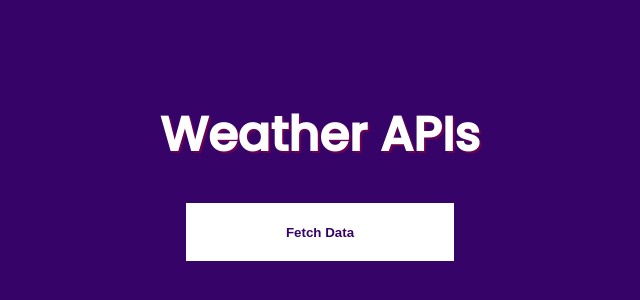
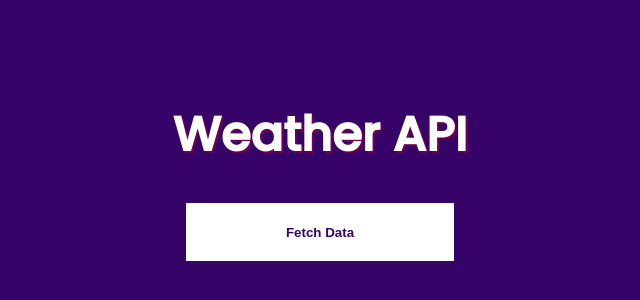
Before and after one commit to MuneerGirnari/F2_ModuleTest_WeatherAPI, a plain HTML site: page index.html in a window 1280 px wide. Shown: the part 202-502 px from the top of the page, without its empty margins (320-960 px from the left). Drawn offline with Linux system fonts and the light colour scheme.

Commit message:
changed the title in html file

```diff
--- a/index.html
+++ b/index.html
@@ -19,7 +19,7 @@
   </head>
   <body class="home">
     <div class="home-page">
-      <h1>Weather APIs</h1>
+      <h1>Weather API</h1>
       <button type="button" id="fetch-data" class="">
         <div></div>
         <span>Fetch Data</span>
```
